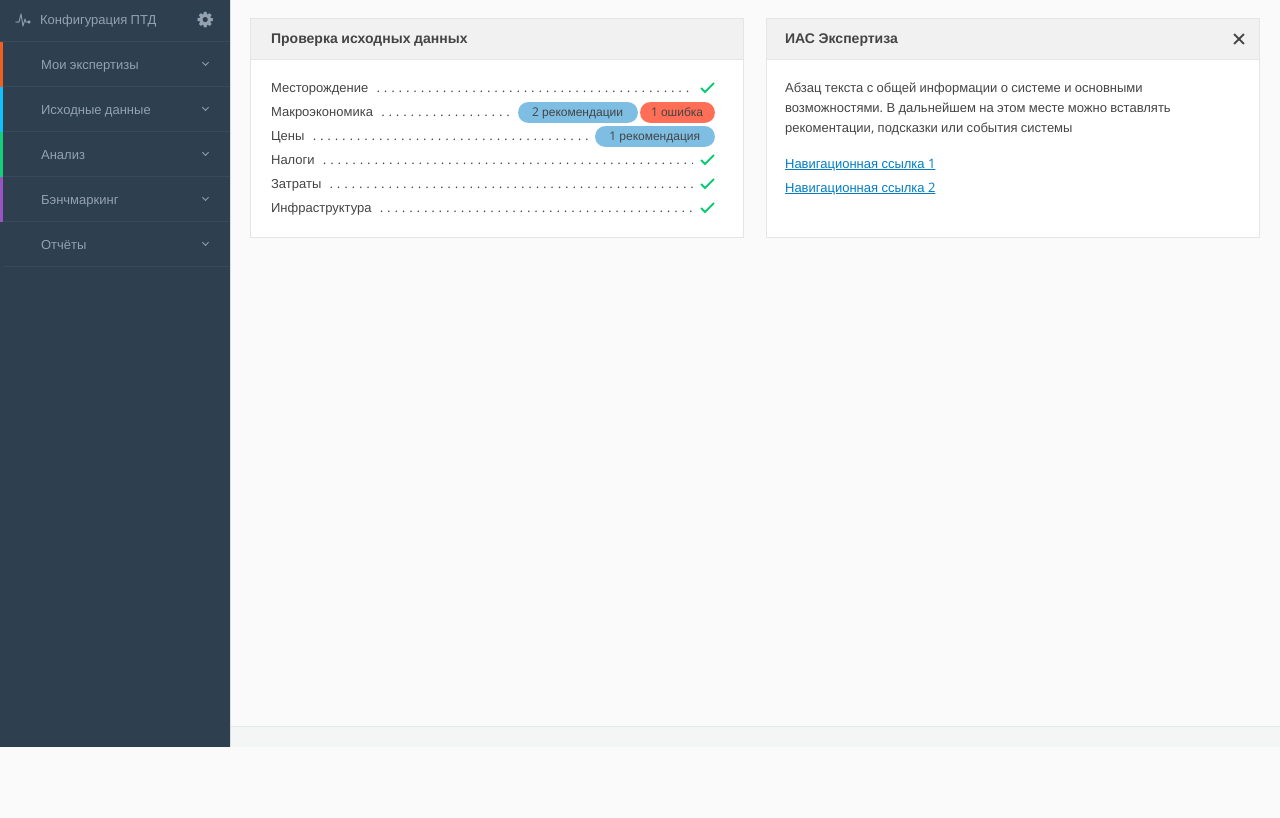
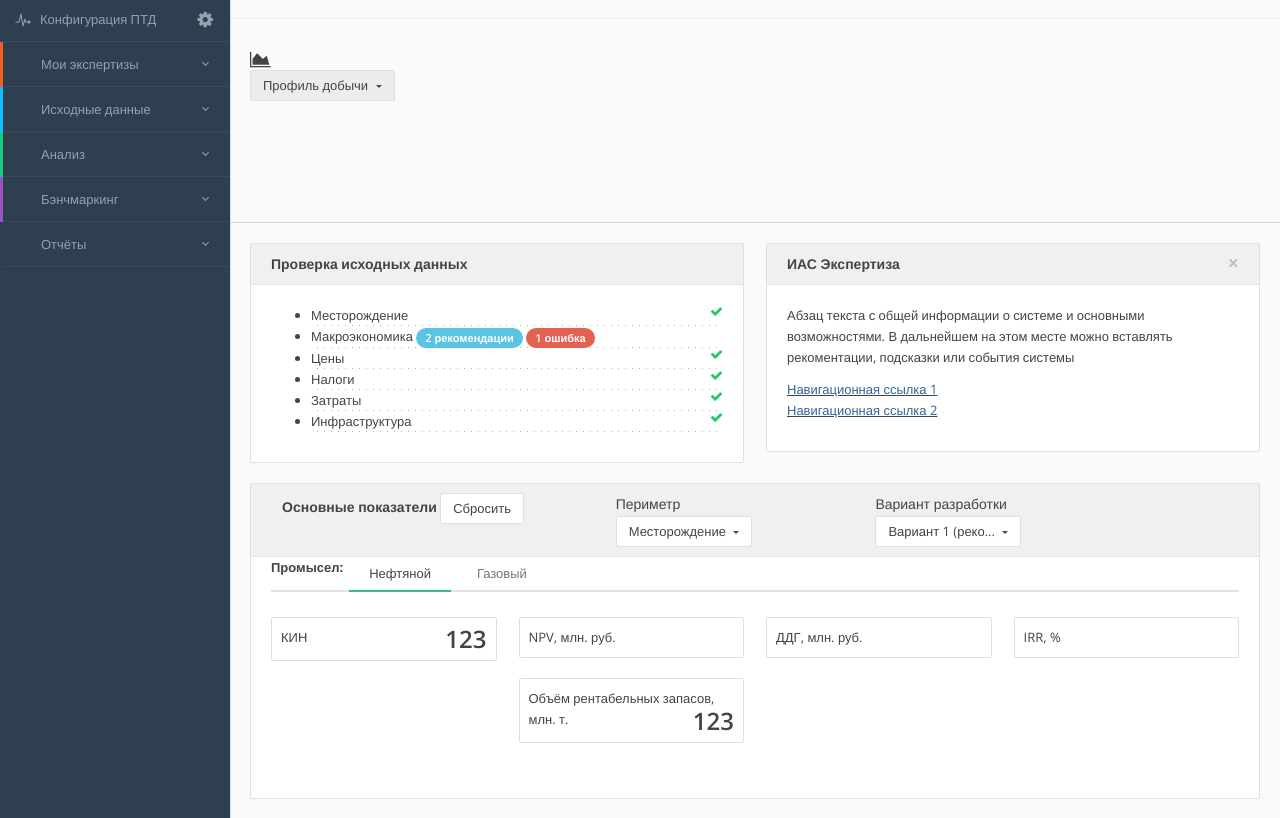
Before and after one commit to Websters2013/eas_expertiza, a website: page app/index.html in a window 1280 px wide. Shown: the part 53-871 px from the top of the page. Before the commit the page ends 800 px from the top, so only its background shows below. Drawn offline with nearby package versions, Linux system fonts and the light colour scheme; files whose address does not match are found by name.

Commit message:
new variant

```diff
--- a/app/index.html
+++ b/app/index.html
@@ -156,6 +156,28 @@
     }
   </style>
   <!-- / Custom styling -->
+
+  <style>
+    .indicators {
+
+    }
+    .indicators .btn {
+      background: rgb(255, 255, 255);
+      border: 1px solid rgb(224, 224, 224);
+      border-radius: 2px;
+    }
+    .data-checking__list {
+
+    }
+    .data-checking__item {
+      background-image: url(./image/dot.jpg);
+      background-position: bottom left;
+      background-repeat: repeat-x;
+    }
+    .data-checking i {
+      color: #1fc96f;
+    }
+  </style>
 </head>
 <body>
   <nav class="px-nav px-nav-left">
@@ -270,34 +292,207 @@
   </nav>
 
   <div class="px-content">
-    <div class="row panels">
-      <div class="col-sm-12 col-md-6">
-            <div class="panels__item">
-              <h5 class="p-20">Проверка исходных данных</h5>
-              <div class="panels__content p-20">
-                <ul>
-                  <li class="check">Месторождение<i>...............................................................................................................</i></li>
-                  <li>Макроэкономика<i>.........................................................................................................................</i><span class="wrap"><span class="info">2 рекомендации</span><span class="danger">1 ошибка</span></span></li>
-                  <li>Цены<i>..............................................................................................................................................</i><span class="wrap"><span class="info">1 рекомендация</span></span></li>
-                  <li class="check">Налоги<i>.......................................................................................................................</i></li>
-                  <li class="check">Затраты<i>......................................................................................................................</i></li>
-                  <li class="check">Инфраструктура<i>...............................................................................................................</i></li>
-                </ul>
-              </div>
-            </div>
+
+    <hr class="page-wide-block m-y-0">
+
+    <h3 class="m-y-4 font-weight-semibold">
+      <i class="fa fa-area-chart m-r-11"></i>
+      <div class="dropdown">
+        <button type="button" class="btn dropdown-toggle" data-toggle="dropdown" aria-expanded="false">
+          Профиль добычи
+        </button>
+        <div class="dropdown-menu">
+          <li><a href="#">Профиль добычи 1</a></li>
+          <li><a href="#">Профиль добычи 2</a></li>
+          <li><a href="#">Профиль добычи 3</a></li>
+        </div>
       </div>
-      <div class="col-sm-12 col-md-6">
-        <div class="panels__item">
-          <h5 class="p-18">ИАС Экспертиза <a href="#" class="btn btn_remove"></a></h5>
-          <div class="panels__content p-18">
-          <p>Абзац текста с общей информации о системе и основными возможностями. В дальнейшем на этом месте можно вставлять рекоментации, подсказки или события системы</p>
-            <a href="#">Навигационная ссылка 1</a>
-            <a href="#">Навигационная ссылка 2</a>
+    </h3>
+
+
+  </div>
+
+  <div class="px-content">
+
+    <div class="row">
+      <div class="col-md-6 data-checking">
+        <div class="panel">
+          <div class="panel-heading bg-white darker">
+            <span class="panel-title font-weight-bold">Проверка исходных данных</span>
+          </div>
+
+          <div class="panel-body">
+            <ul class="data-checking__list">
+              <li class="data-checking__item">
+                Месторождение
+                <i class="fa fa-check pull-xs-right"></i>
+              </li>
+              <li class="data-checking__item">
+                Макроэкономика
+                <span class="badge badge-info">2 рекомендации</span>
+                <span class="badge badge-danger">1 ошибка</span>
+              </li>
+              <li class="data-checking__item">
+                Цены
+                <i class="fa fa-check pull-xs-right"></i>
+              </li>
+              <li class="data-checking__item">
+                Налоги
+                <i class="fa fa-check pull-xs-right"></i>
+              </li>
+              <li class="data-checking__item">
+                Затраты
+                <i class="fa fa-check pull-xs-right"></i>
+              </li>
+              <li class="data-checking__item">
+                Инфраструктура
+                <i class="fa fa-check pull-xs-right"></i>
+              </li>
+            </ul>
+          </div>
+        </div>
+      </div>
+      <div class="col-md-6">
+        <div class="panel">
+          <div class="panel-heading bg-white darker">
+            <span class="panel-title font-weight-bold">ИАС Экспертиза</span>
+            <!--<i class="fa fa-close fx-right"></i>-->
+            <button type="button" class="close">×</button>
+          </div>
+          <div class="panel-body">
+            <p>Абзац текста с общей информации о системе и основными возможностями. В дальнейшем на этом месте можно
+              вставлять рекоментации, подсказки или события системы</p>
+            <p class="text-underlined">
+              <a href="#" class="display-block">Навигационная ссылка 1</a>
+              <a href="#" class="display-block">Навигационная ссылка 2</a>
+            </p>
           </div>
         </div>
       </div>
     </div>
+
+    <div class="row">
+
+      <div class="col-md-12">
+        <div class="panel indicators">
+          <div class="panel-heading bg-white darker">
+            <div class="col-md-4">
+              <span class="panel-title font-weight-bold">Основные показатели</span>
+              <button type="button" class="btn btn-outline">Сбросить</button>
+            </div>
+            <div class="col-md-8">
+              <div class="col-md-5">
+                <span class="panel-title">Периметр</span>
+                <div class="dropdown">
+                  <button type="button" class="btn btn-outline dropdown-toggle" data-toggle="dropdown" aria-expanded="false">
+                    Месторождение
+                  </button>
+                  <div class="dropdown-menu">
+                    <li><a href="#">Месторождение 1</a></li>
+                    <li><a href="#">Месторождение 2</a></li>
+                    <li><a href="#">Месторождение 3</a></li>
+                  </div>
+                </div>
+              </div>
+              <div class="col-md-7">
+                <span class="panel-title">Вариант разработки</span>
+                <div class="dropdown">
+                  <button type="button" class="btn btn-outline dropdown-toggle" data-toggle="dropdown" aria-expanded="false">
+                    Вариант 1 (реко...
+                  </button>
+                  <div class="dropdown-menu">
+                    <li><a href="#">Вариант 1</a></li>
+                    <li><a href="#">Вариант 2</a></li>
+                    <li><a href="#">Вариант 3</a></li>
+                  </div>
+                </div>
+              </div>
+            </div>
+          </div>
+          <div class="panel-body p-t-0">
+
+            <ul class="nav nav-tabs nav-tabs-simple">
+              <li>
+                <div class="font-weight-bold m-t-6 p-r-20">Промысел:</div>
+              </li>
+              <li class=" active">
+                <a href="#tabs-1" data-toggle="tab">Нефтяной</a>
+              </li>
+              <li>
+                <a href="#tabs-2" data-toggle="tab">Газовый</a>
+              </li>
+            </ul>
+
+            <div class="tab-content row m-t-1">
+
+              <div class="tab-pane fade in active" id="tabs-1">
+
+                <div class="col-xs-12 col-sm-6 col-md-4 col-xl-3">
+                  <div class="panel">
+                    <div class="panel-body well-sm">
+                      КИН
+                      <div class="pull-xs-right font-weight-semibold font-size-24 line-height-1">123</div>
+                    </div>
+                  </div>
+                </div>
+
+                <div class="col-xs-12 col-sm-6 col-md-4 col-xl-3">
+                  <div class="panel">
+                    <div class="panel-body well-sm">
+                      NPV, млн. руб.
+                    </div>
+                  </div>
+                </div>
+
+                <div class="col-xs-12 col-sm-6 col-md-4 col-xl-3">
+                  <div class="panel">
+                    <div class="panel-body well-sm">
+                      ДДГ, млн. руб.
+                    </div>
+                  </div>
+                </div>
+
+                <div class="col-xs-12 col-sm-6 col-md-4 col-xl-3">
+                  <div class="panel">
+                    <div class="panel-body well-sm">
+                      IRR, %
+                    </div>
+                  </div>
+                </div>
+
+                <div class="col-xs-12 col-sm-6 col-md-4 col-xl-3">
+                  <div class="panel">
+                    <div class="panel-body well-sm">
+                      Объём рентабельных запасов, млн. т.
+                      <div class="pull-xs-right font-weight-semibold font-size-24 line-height-1">123</div>
+                    </div>
+                  </div>
+                </div>
+
+              </div>
+
+              <div class="tab-pane fade" id="tabs-2">
+
+                <div class="col-xs-12 col-sm-6 col-md-4 col-xl-3">
+                  <div class="panel">
+                    <div class="panel-body">
+                      Lorem ipsum dolor sit amet, consectetur adipiscing elit. Integer posuere erat a ante.
+                    </div>
+                  </div>
+                </div>
+
+              </div>
+
+            </div>
+
+          </div>
+        </div>
+      </div>
+
+    </div>
+
   </div>
+
 
   <footer class="px-footer px-footer-bottom p-t-0"></footer>
 
```
Also changed, not shown: app/assets/image/dot.jpg (added).
